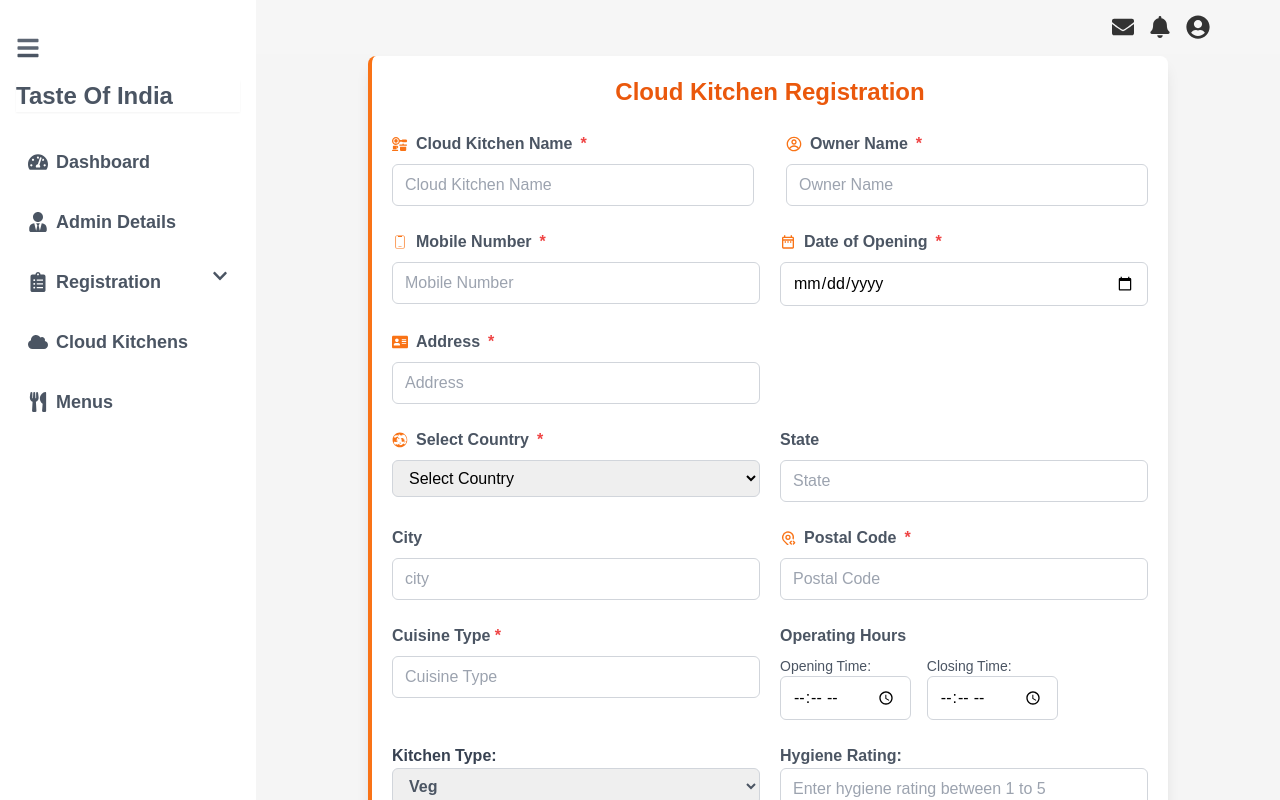
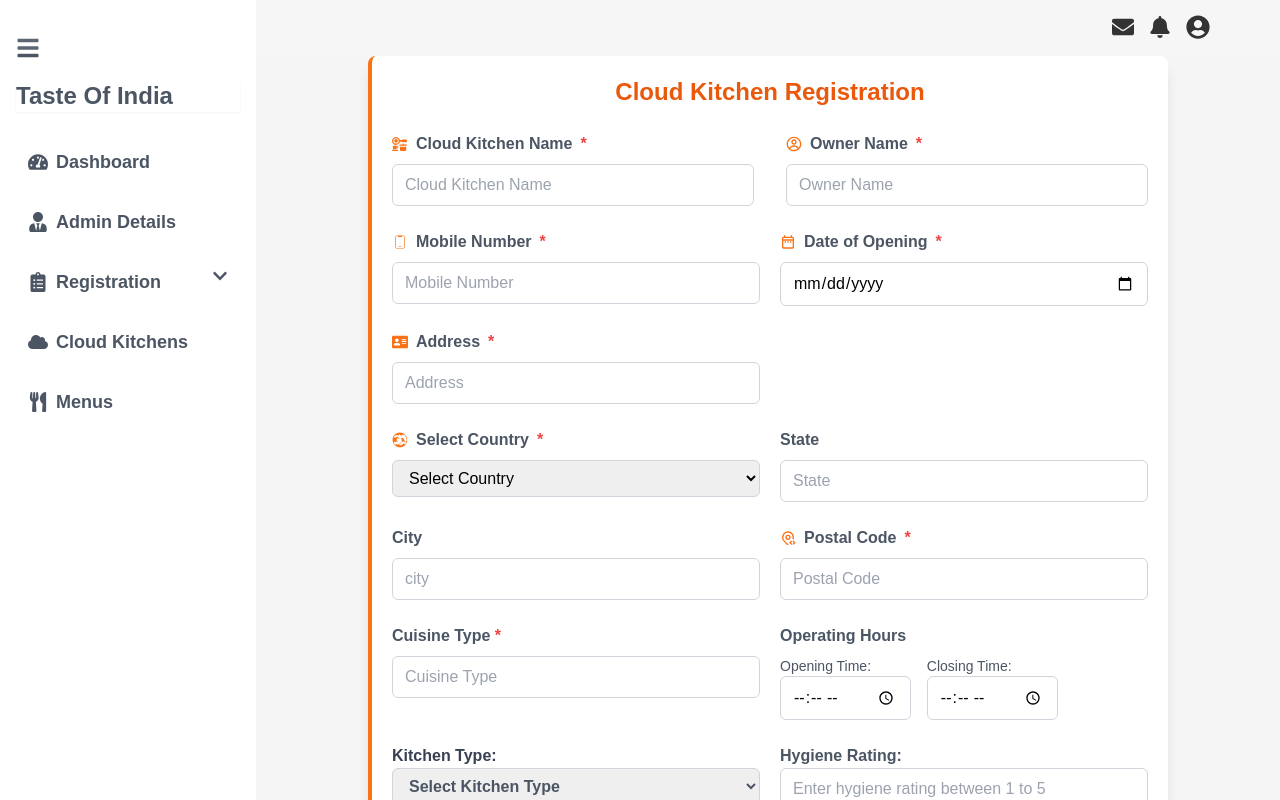
Before and after one commit to Mayurghule2/Super-admin-panel, a React (Vite) app: page /registration/add-kitchen in a window 1280 px wide. Built offline with nearby package versions, Linux system fonts and the light colour scheme.

Commit message:
Update Cregistration.jsx

```diff
--- a/src/pages/Cregistration.jsx
+++ b/src/pages/Cregistration.jsx
@@ -81,7 +81,7 @@ const CloudRegistration = () => {
       );
 
       console.log("Response:", response.data);
-      alert("Response:", "Cloud Kitchen registered successfully!");
+      alert("Response: Cloud Kitchen registered successfully!");
       setSuccessMessage("Cloud Kitchen registered successfully!");
       setTimeout(() => navigate("/cloud-kitchens"), 2000);
       setFormData(initialFormState);
@@ -390,6 +390,7 @@ const CloudRegistration = () => {
                 required
                 className="w-full px-3 py-2 border border-gray-300 rounded-md focus:border-orange-500 focus:ring-2 focus:ring-orange-200"
               >
+                <option value="">Select Kitchen Type</option>
                 <option value="VEG">Veg</option>
                 <option value="NON_VEG">Non-Veg</option>
                 <option value="MIXED">Mixed</option>
```
